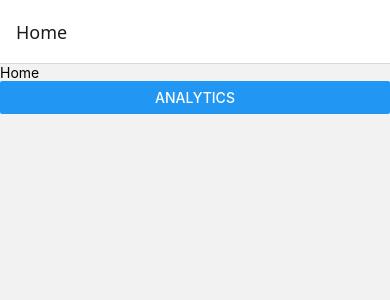
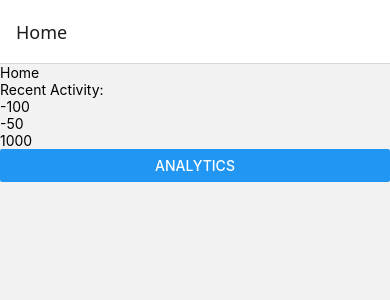
Before and after one commit to kj7639/cprg303FinalProject, a React Native app: screen /Home in a window 390 px wide. Shown: the top 300 px of the page. Built offline with nearby package versions, Linux system fonts and the light colour scheme.

Commit message:
basic activity component and data file

```diff
--- /dev/null
+++ b/src/components/Activity.jsx
@@ -0,0 +1,24 @@
+import {
+    Text,
+    View
+} from 'react-native'
+
+
+function Activity({transactions}){
+
+    return (
+        <View>
+            <Text>Recent Activity:</Text>
+            {
+                transactions.map((t) => (
+                    <View key={t.id}>
+                        <Text>{t.amount}</Text>
+
+                    </View>
+                ))
+            }
+        </View>
+    )
+}
+
+export default Activity;
--- /dev/null
+++ b/src/data/transactions.json
@@ -0,0 +1,20 @@
+[
+    {
+        "id": 1,
+        "amount": -100,
+        "category": "food",
+        "date": "2025-12-13"
+    },
+    {
+        "id": 2,
+        "amount": -50,
+        "category": "transportation",
+        "date": "2025-12-14"
+    },
+    {
+        "id": 3,
+        "amount": 1000,
+        "category": "income",
+        "date": "2025-12-12"
+    }
+]
--- a/src/screens/HomeScreen.jsx
+++ b/src/screens/HomeScreen.jsx
@@ -1,9 +1,18 @@
 import {Text, Button, View} from 'react-native'
+import { useState } from 'react';
+
+import transactionsData from '../data/transactions.json'
+import Activity from '../components/Activity';
 
 function HomeScreen({navigation}){
+
+    const [transactions, setTransactions] = useState(transactionsData);
+    console.log(transactions);
+
     return (
         <View>
             <Text>Home</Text>
+            <Activity transactions={transactions}/>
             <Button
                 title='Analytics'
                 onPress={() => navigation.navigate('Analytics')}
```
Also changed, not shown: src/components/Footer.jsx (added, +58 -0 lines).
